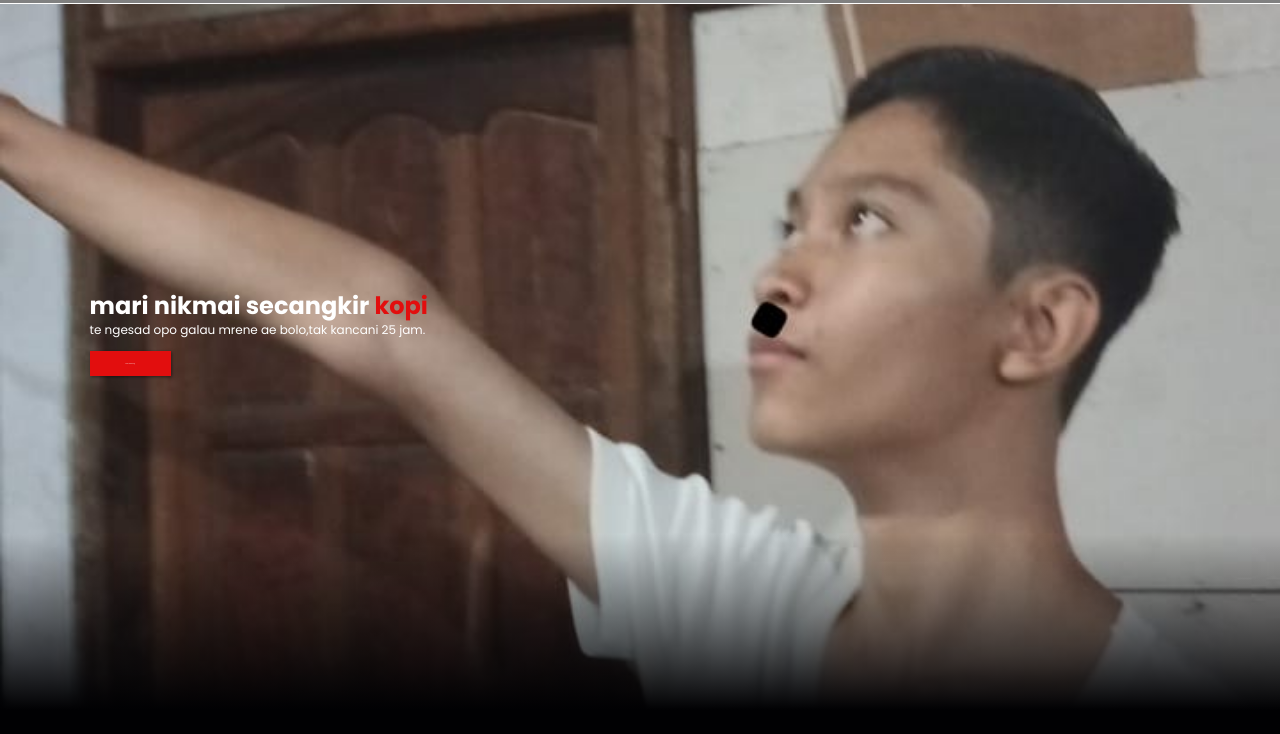
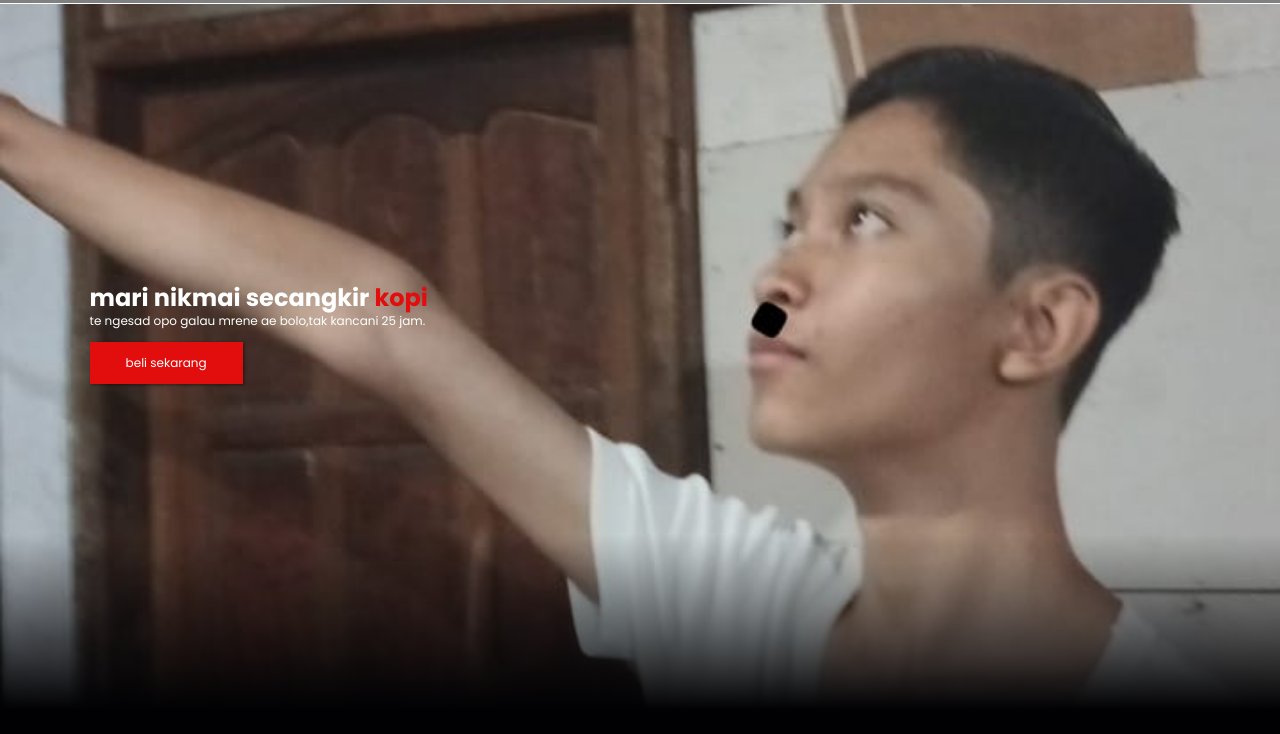
Before and after one commit to diharytta/panggon-wong-nyeni, a plain HTML site: page index.html in a window 1280 px wide. Shown: the part 66-800 px from the top of the page. Drawn offline with nearby package versions, Linux system fonts and the light colour scheme.

Commit message:
style.css

```diff
--- a/style.css
+++ b/style.css
@@ -139,7 +139,7 @@ body{
     margin-top: 1rem;
     display: inline-block;
     padding: 1rem 3rem;
-    font-size: 1.4;
+    font-size: 1rem;
     color: #fff;
     background-color: var(--primary);
     border: 0.5rem;
```
